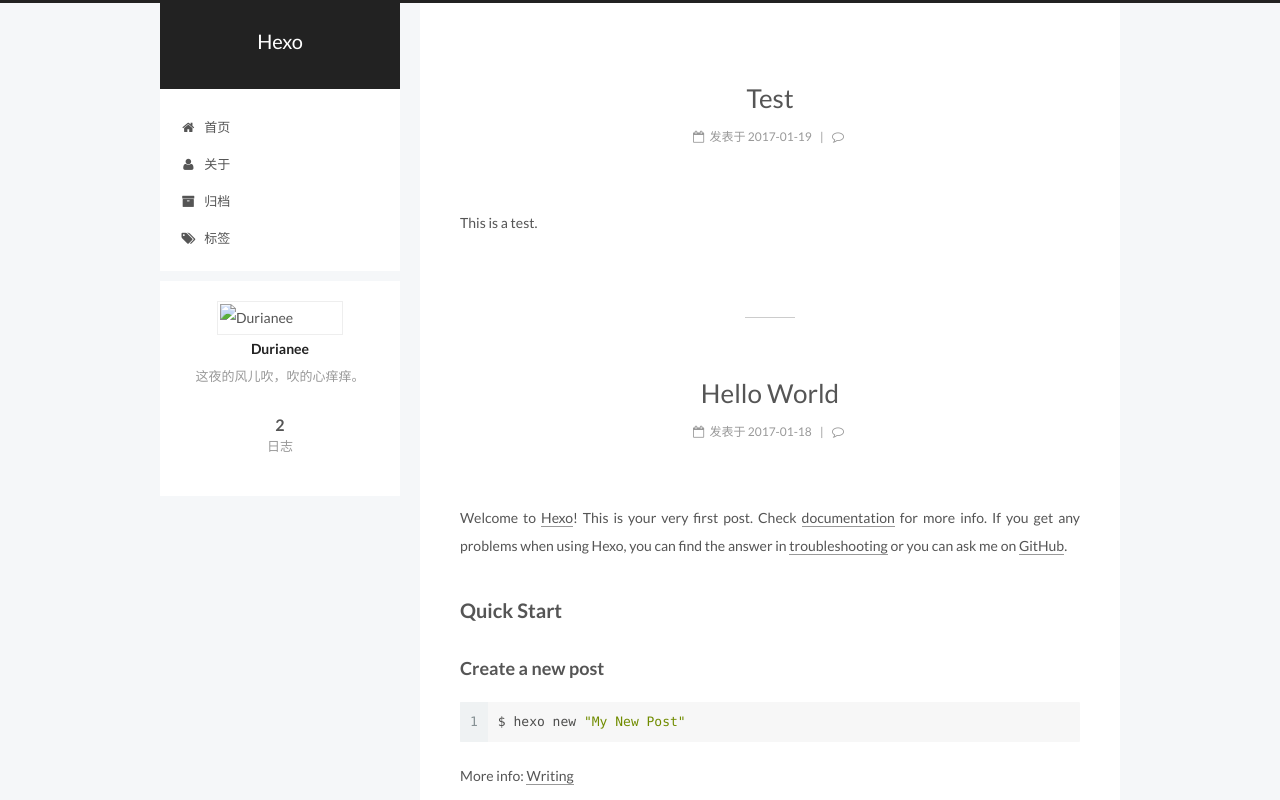
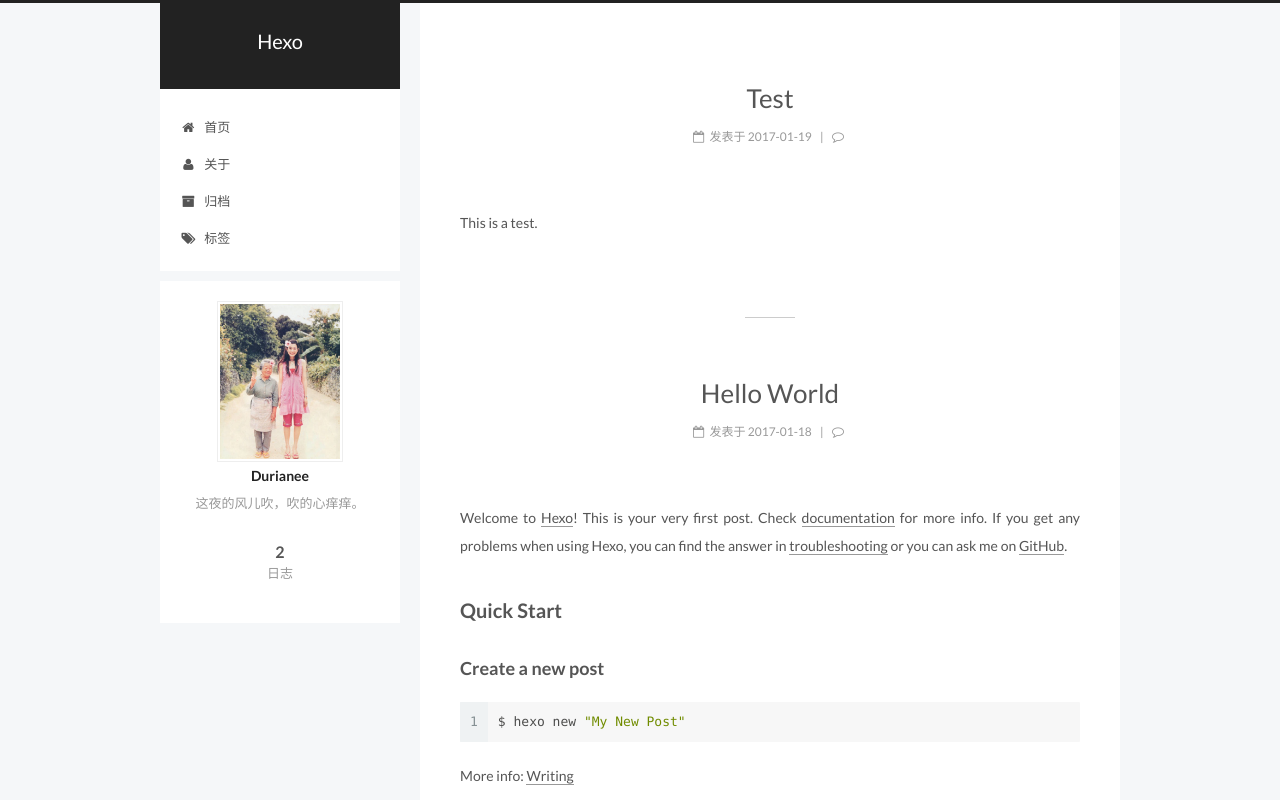
Before and after one commit to Durianee/Durianee.github.io, a plain HTML site: page index.html in a window 1280 px wide. Shown: the top 800 px of the page. Drawn offline with Linux system fonts and the light colour scheme; a script that the page names is missing.

Commit message:
Site updated: 2017-02-08 14:27:24

```diff
--- a/index.html
+++ b/index.html
@@ -256,7 +256,7 @@
   <span style="display:none" itemprop="author" itemscope itemtype="http://schema.org/Person">
     <meta itemprop="name" content="Durianee">
     <meta itemprop="description" content="">
-    <meta itemprop="image" content="/uploads/avatar.png">
+    <meta itemprop="image" content="/uploads/头像.jpg">
   </span>
 
   <span style="display:none" itemprop="publisher" itemscope itemtype="http://schema.org/Organization">
@@ -385,7 +385,7 @@
   <span style="display:none" itemprop="author" itemscope itemtype="http://schema.org/Person">
     <meta itemprop="name" content="Durianee">
     <meta itemprop="description" content="">
-    <meta itemprop="image" content="/uploads/avatar.png">
+    <meta itemprop="image" content="/uploads/头像.jpg">
   </span>
 
   <span style="display:none" itemprop="publisher" itemscope itemtype="http://schema.org/Organization">
@@ -541,7 +541,7 @@
       <section class="site-overview sidebar-panel sidebar-panel-active">
         <div class="site-author motion-element" itemprop="author" itemscope itemtype="http://schema.org/Person">
           <img class="site-author-image" itemprop="image"
-               src="/uploads/avatar.png"
+               src="/uploads/头像.jpg"
                alt="Durianee" />
           <p class="site-author-name" itemprop="name">Durianee</p>
           <p class="site-description motion-element" itemprop="description">这夜的风儿吹，吹的心痒痒。</p>
```
Also changed, not shown: 2017/01/18/hello-world/index.html (+2 -2 lines), 2017/01/19/Test/index.html (+2 -2 lines), archives/2017/01/index.html (+1 -1 lines), archives/2017/index.html (+1 -1 lines), archives/index.html (+1 -1 lines), uploads/头像.jpg (added).
